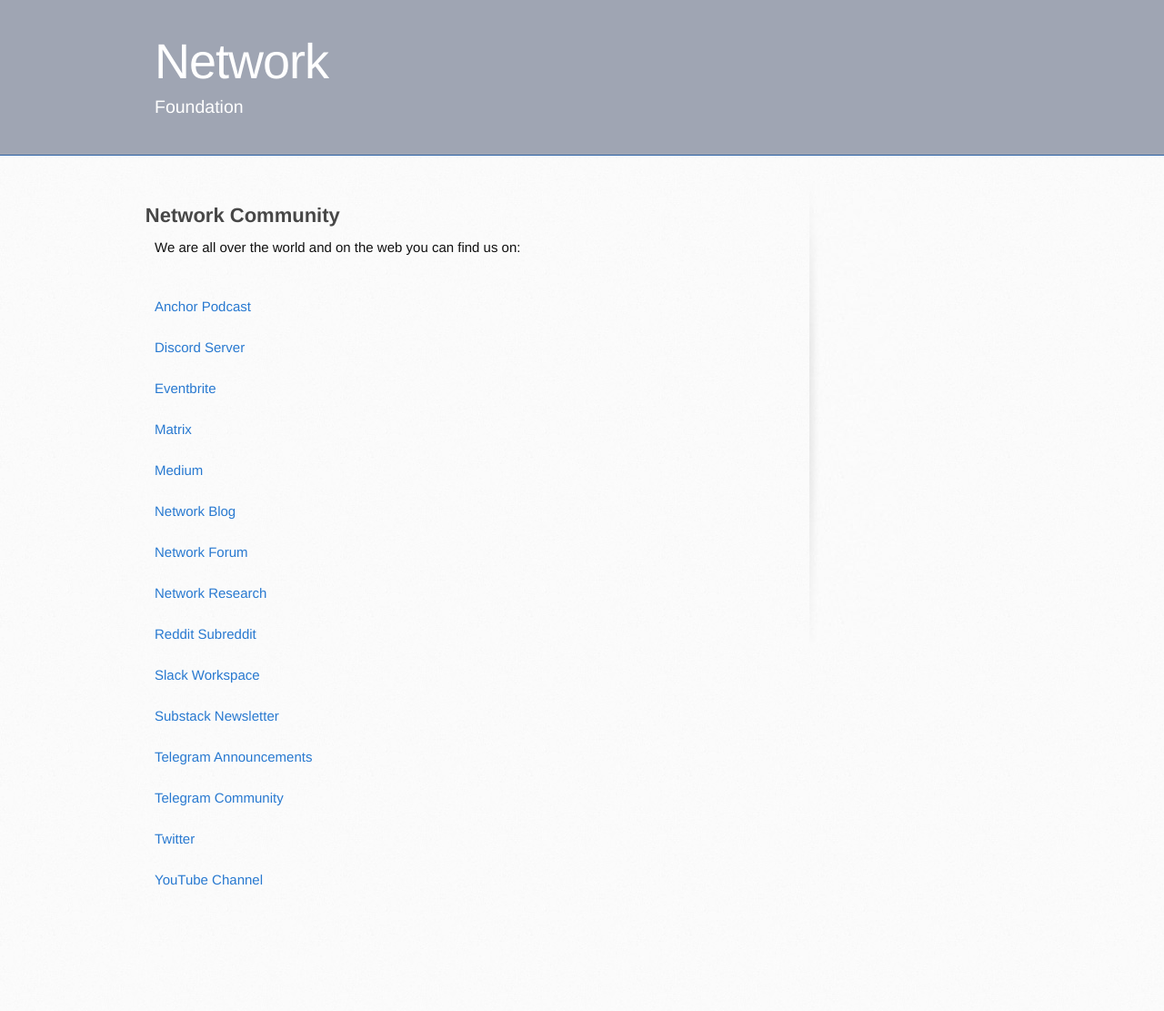
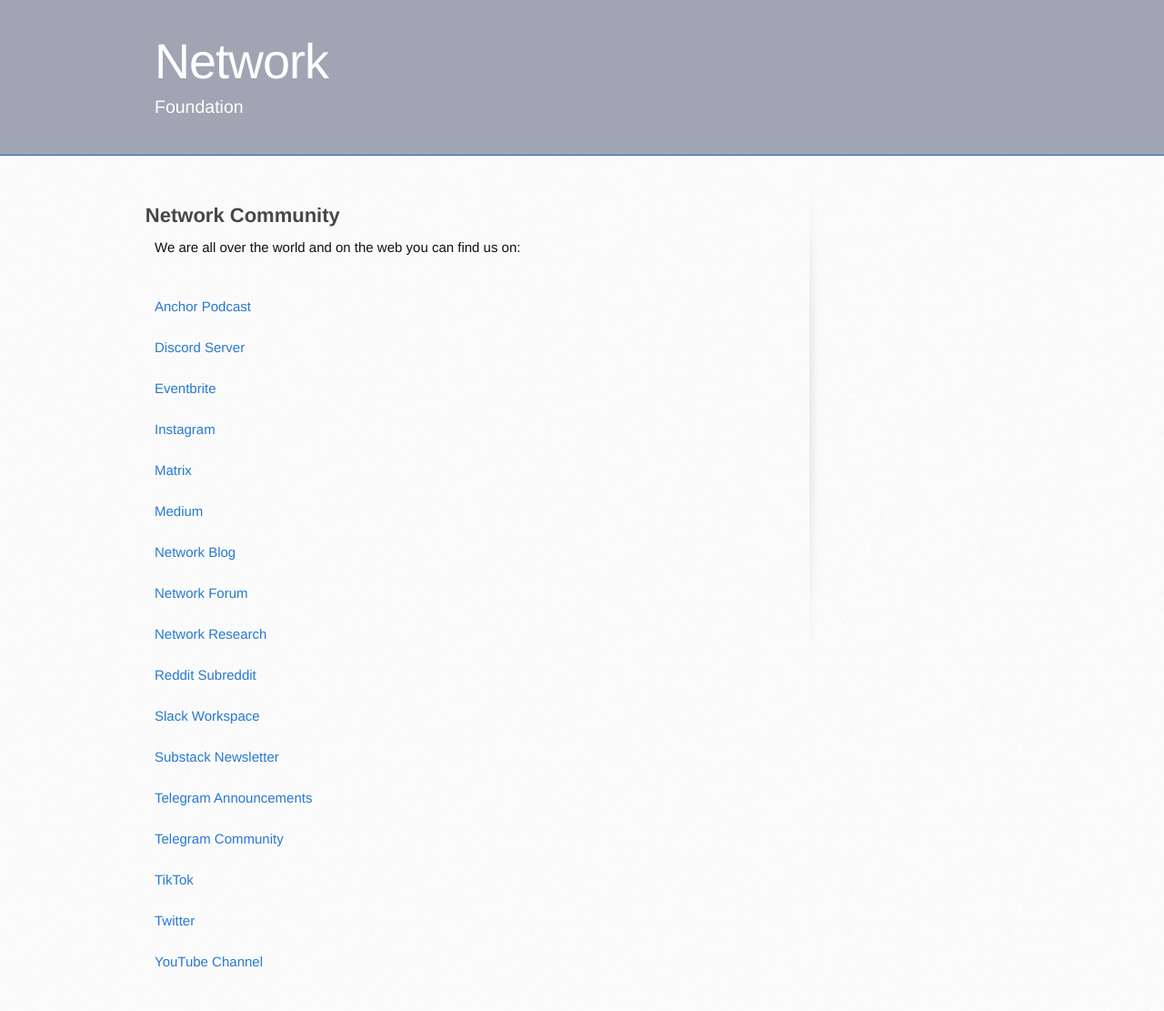
Before and after one commit to networkf/network.github.io, a Jekyll site: the page built from community.md, in a window 1280 px wide. Shown: the whole page at 91% size. Built offline with Jekyll 4.4.1, drawn with Linux system fonts in a browser that asks for light colours; some web fonts are replaced; our own code applies the rules of GitHub Pages for plain Markdown files; before the commit the page ends 1021 px from its top, so only the background shows below that.

Commit message:
Update community.md

```diff
--- a/community.md
+++ b/community.md
@@ -17,6 +17,9 @@ We are all over the world and on the web you can find us on:
 <br>
 <br>
 <a href="https://networkfund.eventbrite.com" target="_blank">Eventbrite</a>
+<br>
+<br>
+<a href="https://instagram.com/networkfund" target="_blank">Instagram</a>
 <br>
 <br>
 <a href="https://matrix.to/#/!XNSlHnqIwCumTmcAhm:matrix.org" target="_blank">Matrix</a>
@@ -49,6 +52,9 @@ We are all over the world and on the web you can find us on:
 <a href="https://t.me/networkfund" target="_blank">Telegram Community</a>
 <br>
 <br>
+<a href="https://tiktok.com/networkfund" target="_blank">TikTok</a>
+<br>
+<br>
 <a href="https://twitter.com/networkfund" target="_blank">Twitter</a>
 <br>
 <br>
```
